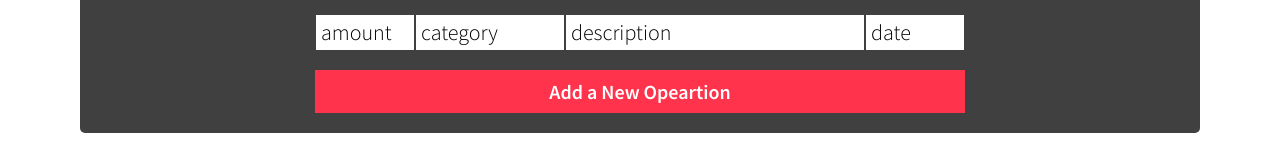
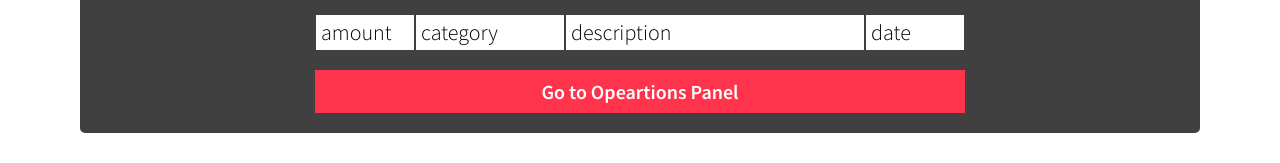
Before and after one commit to Felix-Fiore/personal-budget-front, a React (Vite) app: page / in a window 1280 px wide. Shown: the part 699-862 px from the top of the page. Built offline with nearby package versions, Linux system fonts and the light colour scheme.

Commit message:
minor change on operationList

```diff
--- a/src/components/layout/OperationsList.jsx
+++ b/src/components/layout/OperationsList.jsx
@@ -25,7 +25,7 @@ export const OperationsList = () => {
                 </div>
                 <div>
                     <button className={styles.addOperation}>
-                        Add a New Opeartion
+                        Go to Opeartions Panel
                     </button>
                 </div>
             </div>
```
